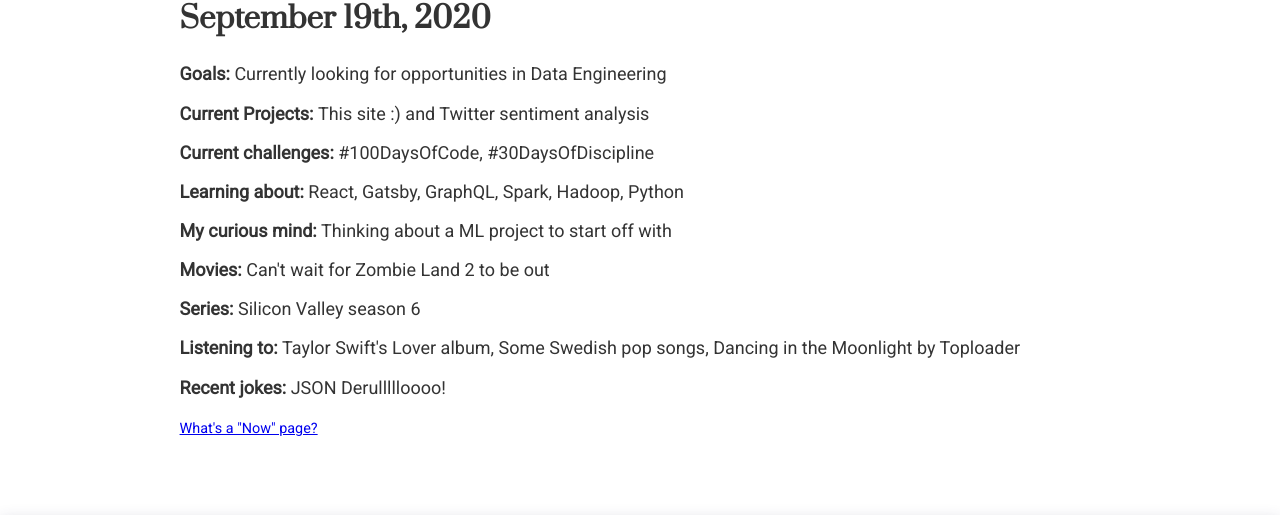
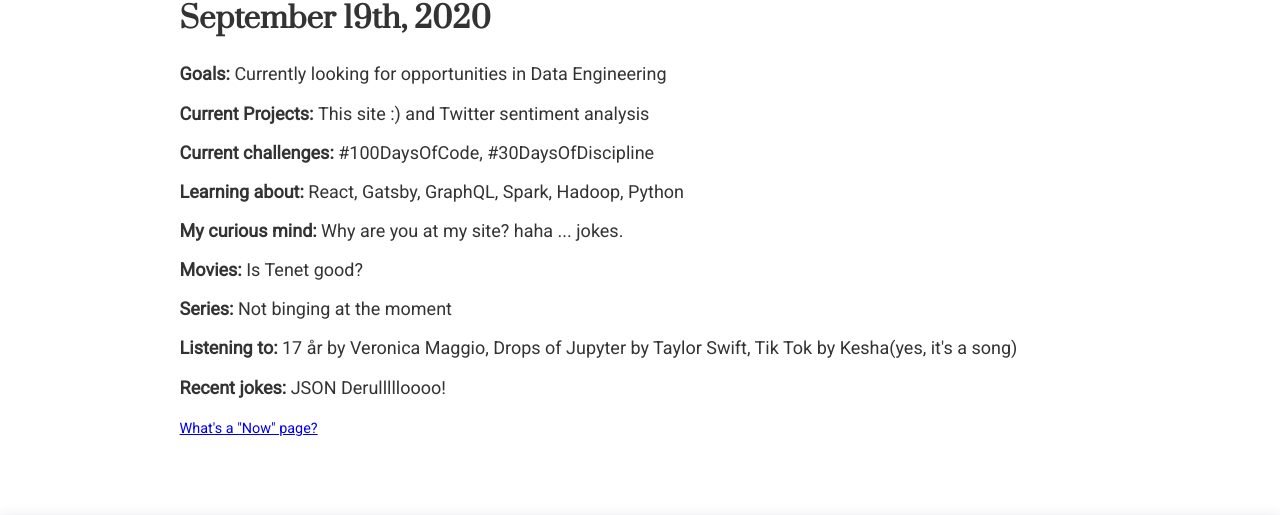
Before and after one commit to imtimwong/gatsby_personal_site, a Gatsby site: page /now in a window 1280 px wide. Shown: the part 144-659 px from the top of the page. Built offline with nearby package versions, Linux system fonts and the light colour scheme; Gatsby itself is replaced by a stand-in of ours.

Commit message:
updated now

```diff
--- a/src/pages/now.js
+++ b/src/pages/now.js
@@ -18,10 +18,10 @@
       <li><b>Current Projects: </b>This site :) and Twitter sentiment analysis</li>
       <li><b>Current challenges: </b>#100DaysOfCode, #30DaysOfDiscipline</li>
       <li><b>Learning about: </b>React, Gatsby, GraphQL, Spark, Hadoop, Python</li>
-      <li><b>My curious mind: </b>Thinking about a ML project to start off with</li>
-      <li><b>Movies: </b>Can't wait for Zombie Land 2 to be out</li>
-      <li><b>Series: </b>Silicon Valley season 6</li>
-      <li><b>Listening to: </b>Taylor Swift's Lover album, Some Swedish pop songs, Dancing in the Moonlight by Toploader</li>
+      <li><b>My curious mind: </b>Why are you at my site? haha ... jokes.</li>
+      <li><b>Movies: </b>Is Tenet good?</li>
+      <li><b>Series: </b>Not binging at the moment</li>
+      <li><b>Listening to: </b>17 år by Veronica Maggio, Drops of Jupyter by Taylor Swift, Tik Tok by Kesha(yes, it's a song)</li>
       <li><b>Recent jokes: </b>JSON Derullllloooo!</li>
     </ul>
 
```
